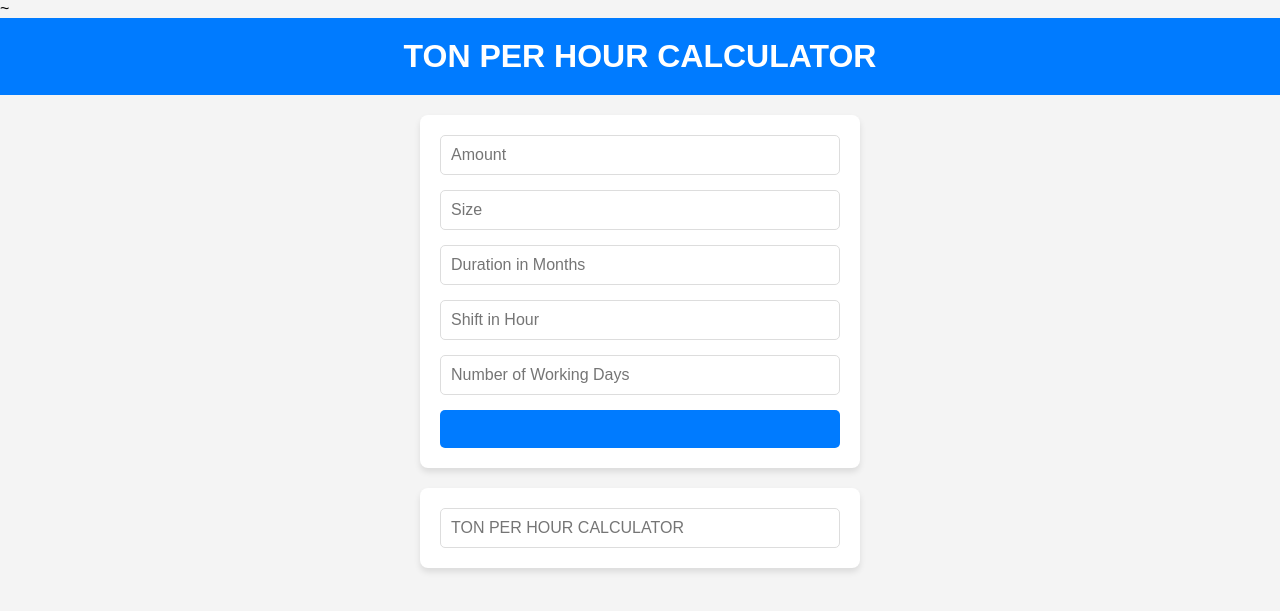
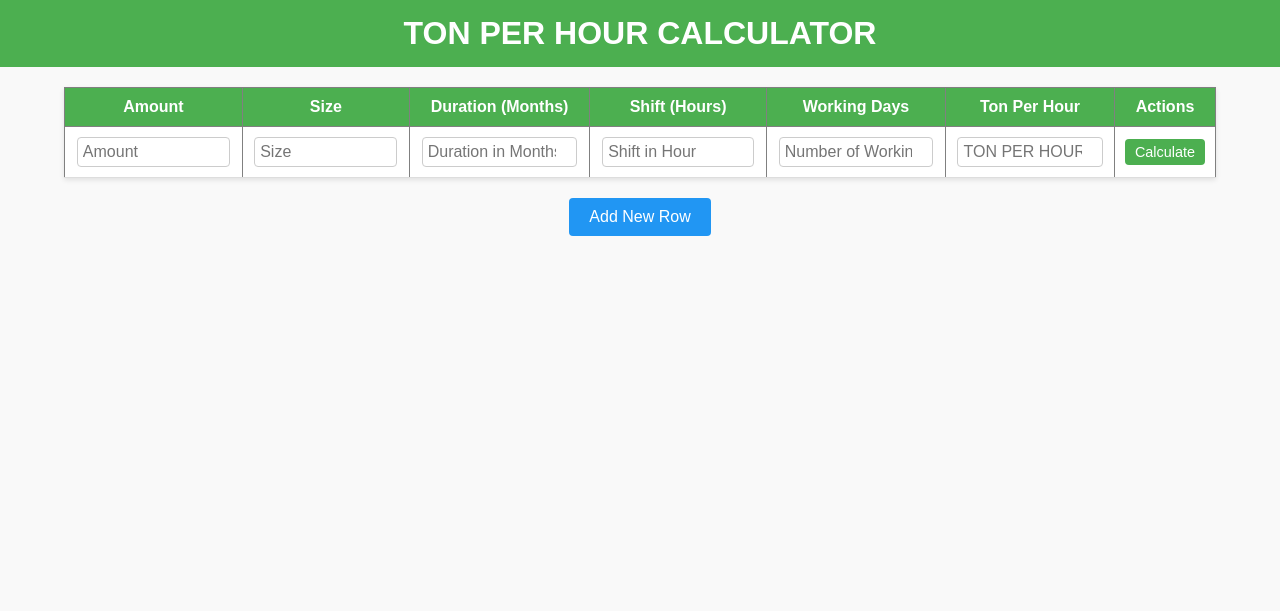
Before and after one commit to akshat1903kk/mycalculator, a FastAPI app: page /templates/home in a window 1280 px wide. Shown: the top 611 px of the page. Run offline with FastAPI, Linux system fonts and the light colour scheme.

Commit message:
addvrow ficionality

```diff
--- a/static/base.css
+++ b/static/base.css
@@ -1,58 +1,106 @@
+/* General Styles */
 body {
     font-family: Arial, sans-serif;
     margin: 0;
     padding: 0;
-    background-color: #f4f4f4;
+    background-color: #f9f9f9;
+    color: #333;
 }
 
+/* Banner Styles */
 .banner {
-    background-color: #007bff;
+    background-color: #4CAF50;
     color: white;
-    padding: 20px 0;
+    padding: 15px 0;
+    text-align: center;
+    margin-bottom: 20px;
+}
+
+.banner h1 {
+    margin: 0;
+    font-size: 2rem;
+}
+
+/* Table Styles */
+table {
+    width: 90%;
+    margin: 0 auto 20px;
+    border-collapse: collapse;
+    background-color: #fff;
+    box-shadow: 0 2px 5px rgba(0, 0, 0, 0.1);
+}
+
+thead {
+    background-color: #4CAF50;
+    color: white;
+}
+
+thead th {
+    padding: 10px;
+    text-align: center;
+    font-weight: bold;
+}
+
+tbody tr {
+    border-bottom: 1px solid #ddd;
+}
+
+td {
+    padding: 10px;
     text-align: center;
 }
 
-h1 {
-    margin: 0;
+td input {
+    width: 90%;
+    padding: 5px;
+    font-size: 1rem;
+    border: 1px solid #ccc;
+    border-radius: 4px;
 }
 
-.input, .output {
-    margin: 20px auto;
-    max-width: 400px;
-    padding: 20px;
-    background-color: white;
-    border-radius: 8px;
-    box-shadow: 0 4px 6px rgba(0, 0, 0, 0.1);
-}
-
-form {
-    display: flex;
-    flex-direction: column;
-    gap: 15px;
-}
-
-input[type="number"] {
-    padding: 10px;
-    font-size: 16px;
-    border: 1px solid #ddd;
-    border-radius: 5px;
-    outline: none;
-}
-
-input[type="number"]:focus {
-    border-color: #007bff;
-}
-
-input[type="button"] {
-    padding: 10px;
-    font-size: 16px;
-    background-color: #007bff;
+td button {
+    padding: 5px 10px;
+    font-size: 0.9rem;
     color: white;
+    background-color: #4CAF50;
     border: none;
-    border-radius: 5px;
+    border-radius: 4px;
     cursor: pointer;
 }
 
-input[type="button"]:hover {
-    background-color: #0056b3;
+td button:hover {
+    background-color: #45a049;
 }
+
+/* Add Row Button */
+#addRow {
+    display: block;
+    margin: 20px auto;
+    padding: 10px 20px;
+    font-size: 1rem;
+    color: white;
+    background-color: #2196F3;
+    border: none;
+    border-radius: 4px;
+    cursor: pointer;
+}
+
+#addRow:hover {
+    background-color: #1976D2;
+}
+
+/* Responsive Design */
+@media (max-width: 768px) {
+    table {
+        font-size: 0.9rem;
+    }
+
+    td input, td button {
+        font-size: 0.8rem;
+    }
+
+    #addRow {
+        font-size: 0.9rem;
+        padding: 8px 16px;
+    }
+}
--- a/static/base.js
+++ b/static/base.js
@@ -1,13 +1,15 @@
 document.addEventListener("DOMContentLoaded", () => {
-    const amountInput = document.querySelector(".input input:nth-child(1)");
-    const sizeInput = document.querySelector(".input input:nth-child(2)");
-    const monthsInput = document.querySelector(".input input:nth-child(3)");
-    const shiftInput = document.querySelector(".input input:nth-child(4)");
-    const daysInput = document.querySelector(".input input:nth-child(5)");
-    const submitButton = document.querySelector(".input input[type='button']");
-    const outputInput = document.querySelector(".output input");
+    const calculationTable = document.querySelector("#calculationTable tbody");
+    const addRowButton = document.getElementById("addRow");
 
-    const calculateTonPerHour = async () => {
+    const calculateTonPerHour = async (row) => {
+        const amountInput = row.querySelector(".amount");
+        const sizeInput = row.querySelector(".size");
+        const monthsInput = row.querySelector(".months");
+        const shiftInput = row.querySelector(".shift");
+        const daysInput = row.querySelector(".days");
+        const outputInput = row.querySelector(".ton-per-hour");
+
         const amount = parseFloat(amountInput.value);
         const size = parseInt(sizeInput.value);
         const months = parseInt(monthsInput.value);
@@ -33,5 +35,29 @@ document.addEventListener("DOMContentLoaded", () => {
         }
     };
 
-    submitButton.addEventListener("click", calculateTonPerHour);
+    const addRow = () => {
+        const newRow = document.createElement("tr");
+        newRow.innerHTML = `
+            <td><input type="number" class="amount" placeholder="Amount"></td>
+            <td><input type="number" class="size" placeholder="Size"></td>
+            <td><input type="number" class="months" placeholder="Duration in Months"></td>
+            <td><input type="number" class="shift" placeholder="Shift in Hour"></td>
+            <td><input type="number" class="days" placeholder="Number of Working Days"></td>
+            <td><input type="number" class="ton-per-hour" placeholder="TON PER HOUR" readonly></td>
+            <td><button type="button" class="calculate">Calculate</button></td>
+        `;
+        calculationTable.appendChild(newRow);
+
+        const calculateButton = newRow.querySelector(".calculate");
+        calculateButton.addEventListener("click", () => calculateTonPerHour(newRow));
+    };
+
+    // Add event listener to initial calculate button
+    document.querySelectorAll(".calculate").forEach((button) => {
+        const row = button.closest("tr");
+        button.addEventListener("click", () => calculateTonPerHour(row));
+    });
+
+    // Add event listener to addRow button
+    addRowButton.addEventListener("click", addRow);
 });
--- a/templates/home.html
+++ b/templates/home.html
@@ -2,10 +2,9 @@
 <html lang="en">
 <head>
     <meta charset="UTF-8">
-    <title>Ton per hour calculator</title>
+    <title>Ton per Hour Calculator</title>
     <link rel="stylesheet" href="/static/base.css">
     <script src="/static/base.js" defer></script>
-~
 </head>
 <body>
     <div class="banner">
@@ -13,17 +12,31 @@
     </div>
     <div class="input">
         <form>
-            <input type="number" class="1" placeholder="Amount">
-            <input type="number" class="1" placeholder="Size">
-            <input type="number" class="1" placeholder="Duration in Months">
-            <input type="number" class="1" placeholder="Shift in Hour">
-            <input type="number" class="1" placeholder="Number of Working Days">
-            <input type="button" class="3" placeholder="Submit">
-        </form>
-    </div>
-    <div class="output">
-        <form>
-            <input type="number" class="2" placeholder="TON PER HOUR CALCULATOR">
+            <table id="calculationTable" border="1">
+                <thead>
+                    <tr>
+                        <th>Amount</th>
+                        <th>Size</th>
+                        <th>Duration (Months)</th>
+                        <th>Shift (Hours)</th>
+                        <th>Working Days</th>
+                        <th>Ton Per Hour</th>
+                        <th>Actions</th>
+                    </tr>
+                </thead>
+                <tbody>
+                    <tr>
+                        <td><input type="number" class="amount" placeholder="Amount"></td>
+                        <td><input type="number" class="size" placeholder="Size"></td>
+                        <td><input type="number" class="months" placeholder="Duration in Months"></td>
+                        <td><input type="number" class="shift" placeholder="Shift in Hour"></td>
+                        <td><input type="number" class="days" placeholder="Number of Working Days"></td>
+                        <td><input type="number" class="ton-per-hour" placeholder="TON PER HOUR" readonly></td>
+                        <td><button type="button" class="calculate">Calculate</button></td>
+                    </tr>
+                </tbody>
+            </table>
+            <button type="button" id="addRow">Add New Row</button>
         </form>
     </div>
 </body>
```
